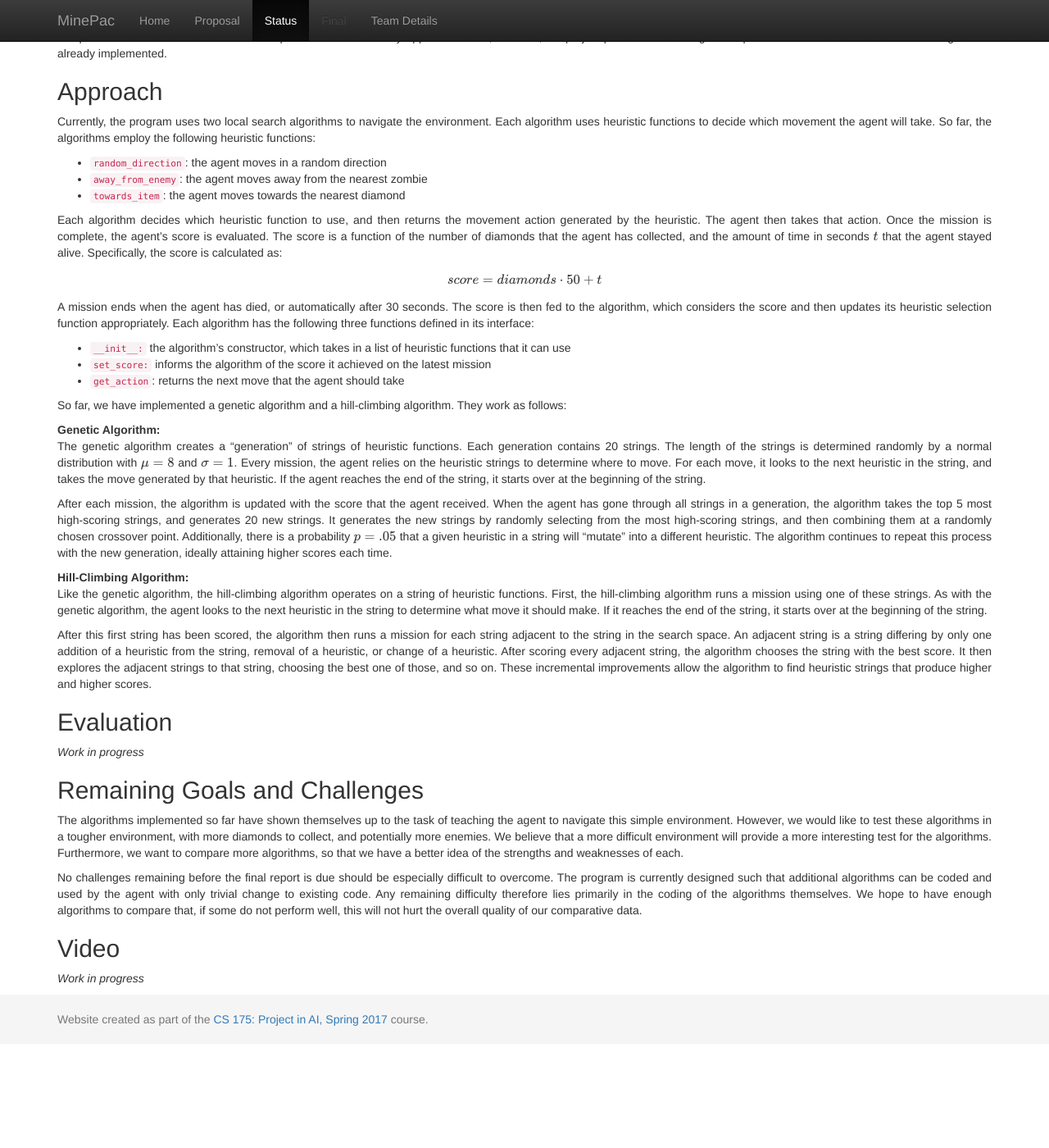
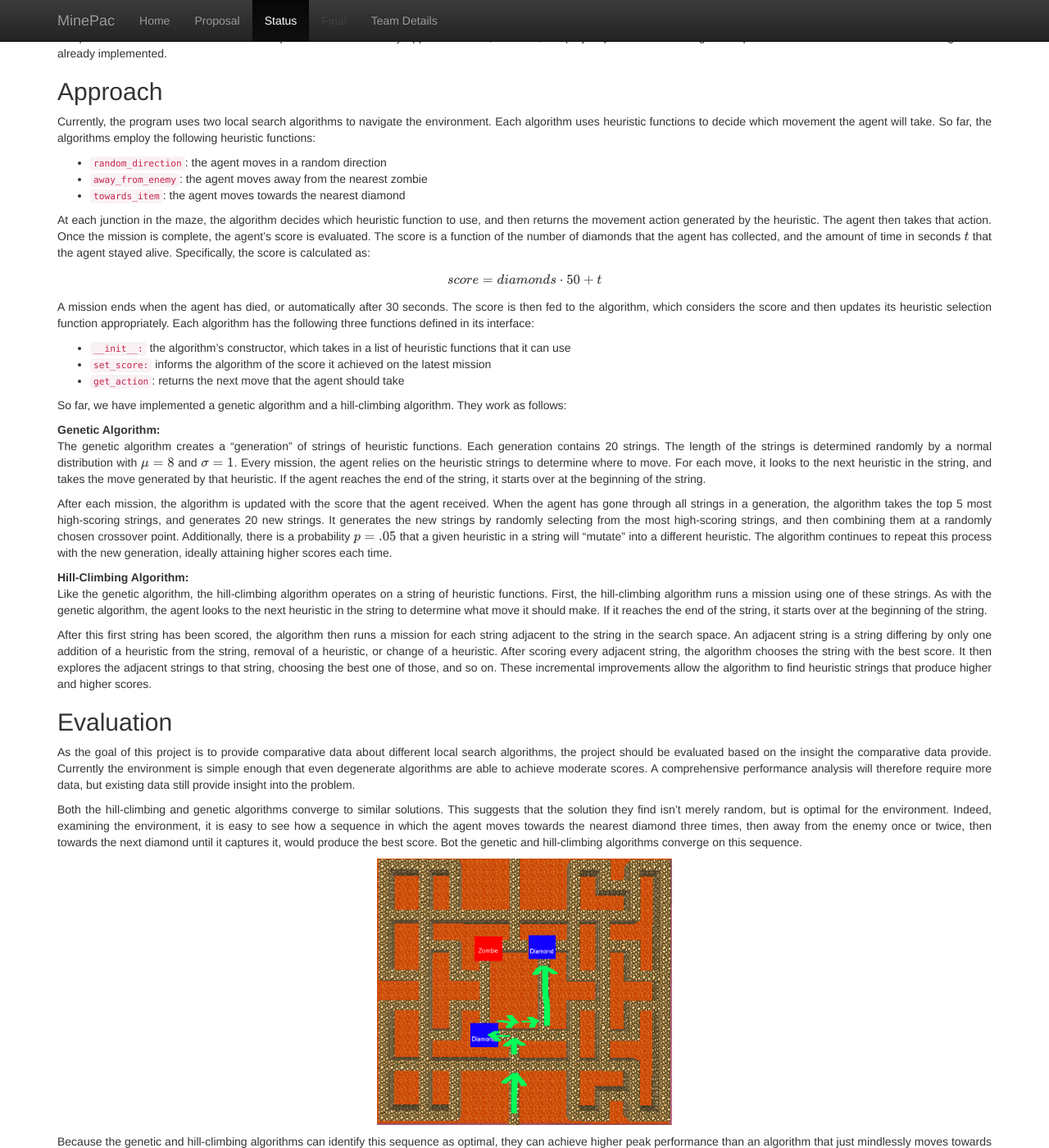
Before and after one commit to r58Playz/MinePac, a Jekyll site: the page built from docs/status.md, in a window 1280 px wide and 1400 px high, scrolled down 311 px. Shown: the whole window at 82% size. Built offline with Jekyll 4.4.1, drawn with Linux system fonts in a browser that asks for light colours; formulas are drawn with MathJax 3; before the commit the page ends 1584 px from its top, so only the background shows below that; some of the changed text lies outside the part shown.

Commit message:
added evaluation section to status page

```diff
--- a/docs/status.md
+++ b/docs/status.md
@@ -15,7 +15,7 @@ Currently, the program uses two local search algorithms to navigate the environm
 * `away_from_enemy`: the agent moves away from the nearest zombie
 * `towards_item`: the agent moves towards the nearest diamond
 
-Each algorithm decides which heuristic function to use, and then returns the movement action generated by the heuristic. The agent then takes that action. Once the mission is complete, the agent's score is evaluated. The score is a function of the number of diamonds that the agent has collected, and the amount of time in seconds $$t$$ that the agent stayed alive. Specifically, the score is calculated as:
+At each junction in the maze, the algorithm decides which heuristic function to use, and then returns the movement action generated by the heuristic. The agent then takes that action. Once the mission is complete, the agent's score is evaluated. The score is a function of the number of diamonds that the agent has collected, and the amount of time in seconds $$t$$ that the agent stayed alive. Specifically, the score is calculated as:
 
 $$ score = diamonds \cdot 50 + t $$
 
@@ -38,7 +38,20 @@ Like the genetic algorithm, the hill-climbing algorithm operates on a string of
 After this first string has been scored, the algorithm then runs a mission for each string adjacent to the string in the search space. An adjacent string is a string differing by only one addition of a heuristic from the string, removal of a heuristic, or change of a heuristic. After scoring every adjacent string, the algorithm chooses the string with the best score. It then explores the adjacent strings to that string, choosing the best one of those, and so on. These incremental improvements allow the algorithm to find heuristic strings that produce higher and higher scores.
 
 ## Evaluation
-*Work in progress*
+As the goal of this project is to provide comparative data about different local search algorithms, the project should be evaluated based on the insight the comparative data provide. Currently the environment is simple enough that even degenerate algorithms are able to achieve moderate scores. A comprehensive performance analysis will therefore require more data, but existing data still provide insight into the problem.
+
+Both the hill-climbing and genetic algorithms converge to similar solutions. This suggests that the solution they find isn't merely random, but is optimal for the environment. Indeed, examining the environment, it is easy to see how a sequence in which the agent moves towards the nearest diamond three times, then away from the enemy once or twice, then towards the next diamond until it captures it, would produce the best score. Bot the genetic and hill-climbing algorithms converge on this sequence.
+
+<img src="media/optimal_path.png" alt="Optimal Path" style="display: block; text-align: center; margin-left: auto; margin-right: auto; height: 325px;" />
+
+Because the genetic and hill-climbing algorithms can identify this sequence as optimal, they can achieve higher peak performance than an algorithm that just mindlessly moves towards the nearest diamond at all times. A degenerate algorithm like that has no way of exceeding a score of around 50, because it will always be immediately killed by the Zombie after capturing the first diamond. However, both the genetic and hill-climbing algorithms spend much of their time exploring suboptimal sequences. This means that, although they achieve higher peak performance their average performance is not substantially improved over the performance of a degenerate algorithm.
+
+<img src="media/performance_graph.png" alt="Performance Comparison" style="display: block; margin-left: auto; margin-right: auto;" />
+<span style="text-align: center; font-style: italic;">
+  The <span style="color: #F00;">red</span> line tracks the performance of the <span style="color: #F00;">genetic</span> algorithm, the <span style="color: #0F0;">green</span> line tracks the performance of the <span style="color: #0F0;">hill-climbing</span> algorithm, and the <span style="color: #00F;">blue</span> line tracks the performance of the <span style="color: #00F;">degenerate</span> algorithm.
+</span>
+
+As we test the algorithm in more and more complex environments, average performance differences should become more stark. A simple algorithm will likely be unable to achieve reasonable performance in a complex environment. Furthermore, while currently heuristic strings that are only slightly suboptimal have near-random performance, in a more complex environment with longer heuristic strings, a slightly suboptimal string will likely have much better than random performance. As the project progresses, we will therefore have more insightful comparative data with which we can analyze these algorithms.
 
 ## Remaining Goals and Challenges
 The algorithms implemented so far have shown themselves up to the task of teaching the agent to navigate this simple environment. However, we would like to test these algorithms in a tougher environment, with more diamonds to collect, and potentially more enemies. We believe that a more difficult environment will provide a more interesting test for the algorithms. Furthermore, we want to compare more algorithms, so that we have a better idea of the strengths and weaknesses of each.
```
Also changed, not shown: docs/media/optimal_path.png (added).
